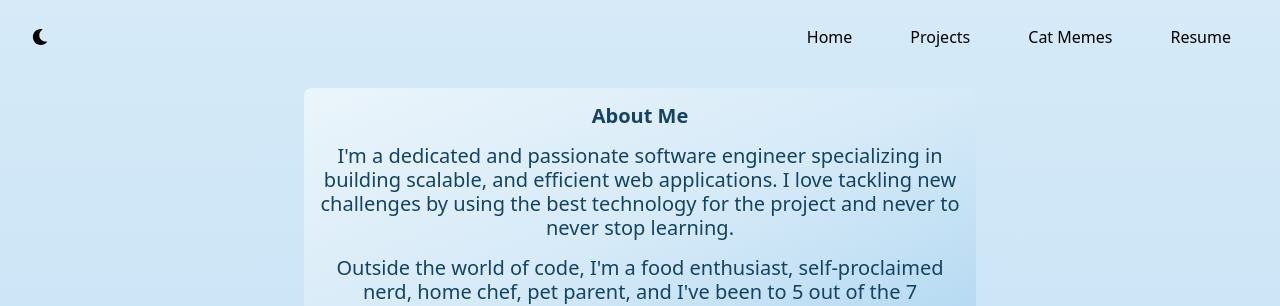
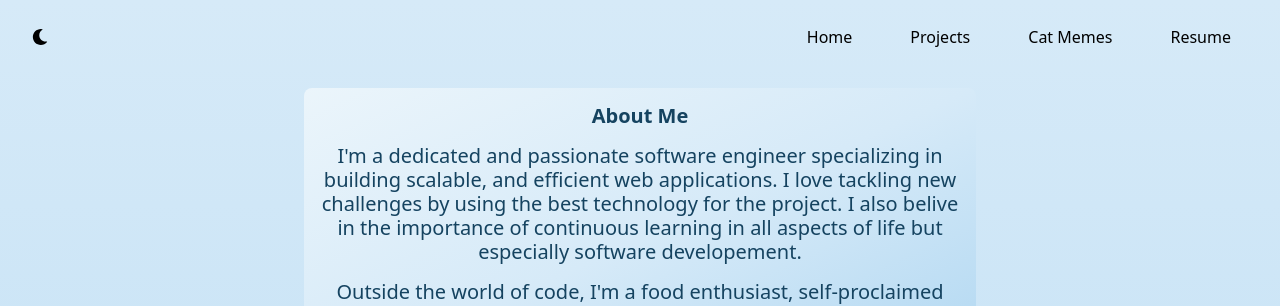
Before and after one commit to jonathankerth/my-portfolio, a Next.js app: page /About in a window 1280 px wide. Shown: the top 306 px of the page. Built offline with nearby package versions, Linux system fonts and the light colour scheme.

Commit message:
improve summary

```diff
--- a/src/pages/About.jsx
+++ b/src/pages/About.jsx
@@ -90,8 +90,9 @@ export default function About() {
           >
             I'm a dedicated and passionate software engineer specializing in
             building scalable, and efficient web applications. I love tackling
-            new challenges by using the best technology for the project and
-            never to never stop learning.
+            new challenges by using the best technology for the project. I also
+            belive in the importance of continuous learning in all aspects of
+            life but especially software developement.
           </p>
           <p
             className={`text-xl leading-6 text-center ${
```
